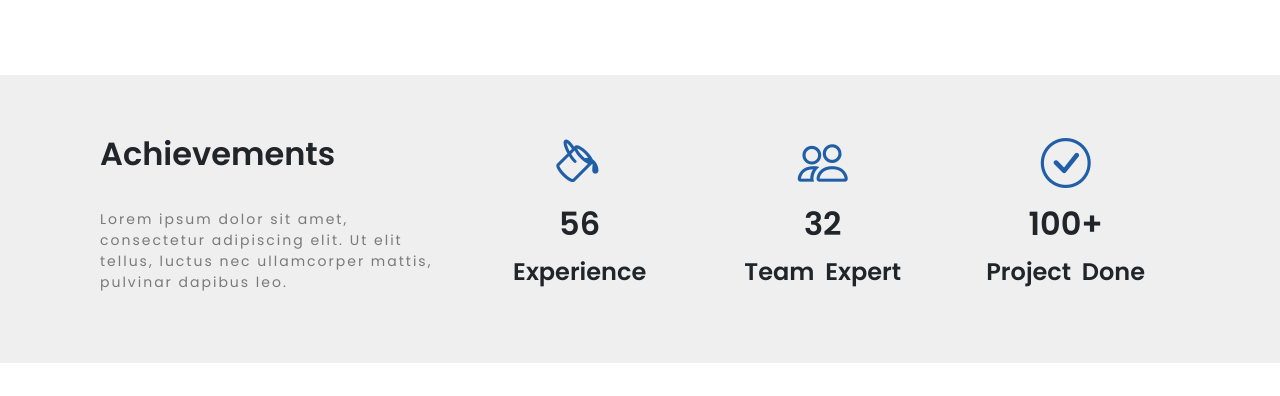
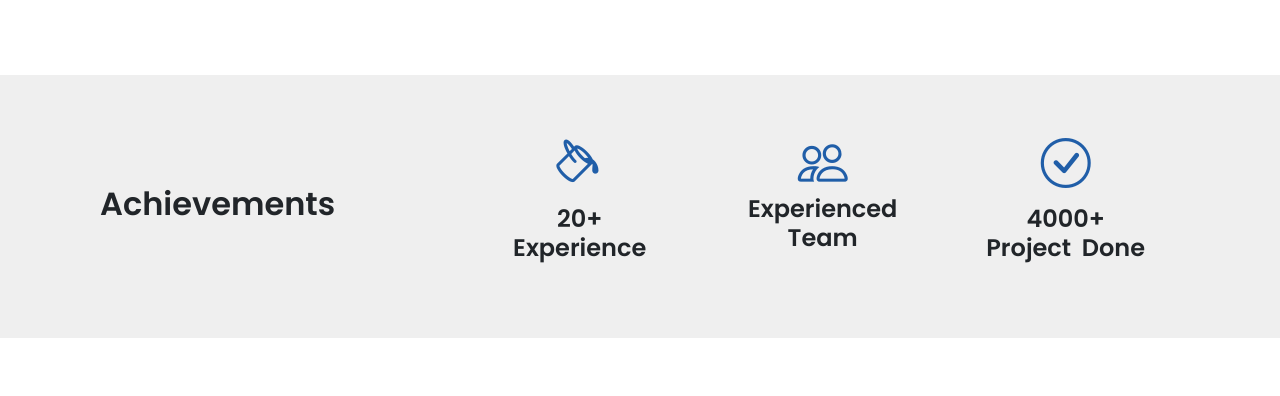
Before and after one commit to sravannk21/Brightway-sales-LLC, a website: page index.html in a window 1280 px wide. Shown: the part 3880-4276 px from the top of the page. Drawn offline with nearby package versions, Linux system fonts and the light colour scheme.

Commit message:
achievement section ddetails updated

```diff
--- a/index.html
+++ b/index.html
@@ -225,27 +225,20 @@ https://cdn.jsdelivr.net/npm/owl.carousel@2.3.4/dist/assets/owl.carousel.min.css
     <section class="p-5 u-page-common-bg u-margin-big">
       <div class="container p-5">
         <div class="row">
-          <div class="col-md-4">
+          <div class="col-md-4 my-auto">
             <h2 class="secondary-heading text-capitalize">Achievements</h2>
-            <p class="paragraph pt-5">
-              Lorem ipsum dolor sit amet, consectetur adipiscing elit. Ut elit tellus, luctus nec ullamcorper mattis,
-              pulvinar dapibus leo.
-            </p>
           </div>
           <div class="col-md text-center js-waypoint-6">
             <i class="bi bi-paint-bucket display-1 u-color-primary"></i>
-            <h2 class="secondary-heading py-3">56</h2>
-            <h3 class="heading-third">Experience</h3>
+            <h2 class="heading-third py-3">20+ <br/>Experience</h2>
           </div>
           <div class="col-md text-center js-waypoint-6">
             <i class="bi bi-people display-1 u-color-primary"></i>
-            <h2 class="secondary-heading py-3">32</h2>
-            <h3 class="heading-third">Team Expert</h3>
+            <h3 class="heading-third">Experienced Team</h3>
           </div>
           <div class="col-md text-center js-waypoint-6">
             <i class="bi bi-check-circle display-1 u-color-primary"></i>
-            <h2 class="secondary-heading py-3">100+</h2>
-            <h3 class="heading-third">Project Done</h3>
+            <h2 class="heading-third py-3">4000+ <br>Project Done</h2>
           </div>
         </div>
       </div>
```
